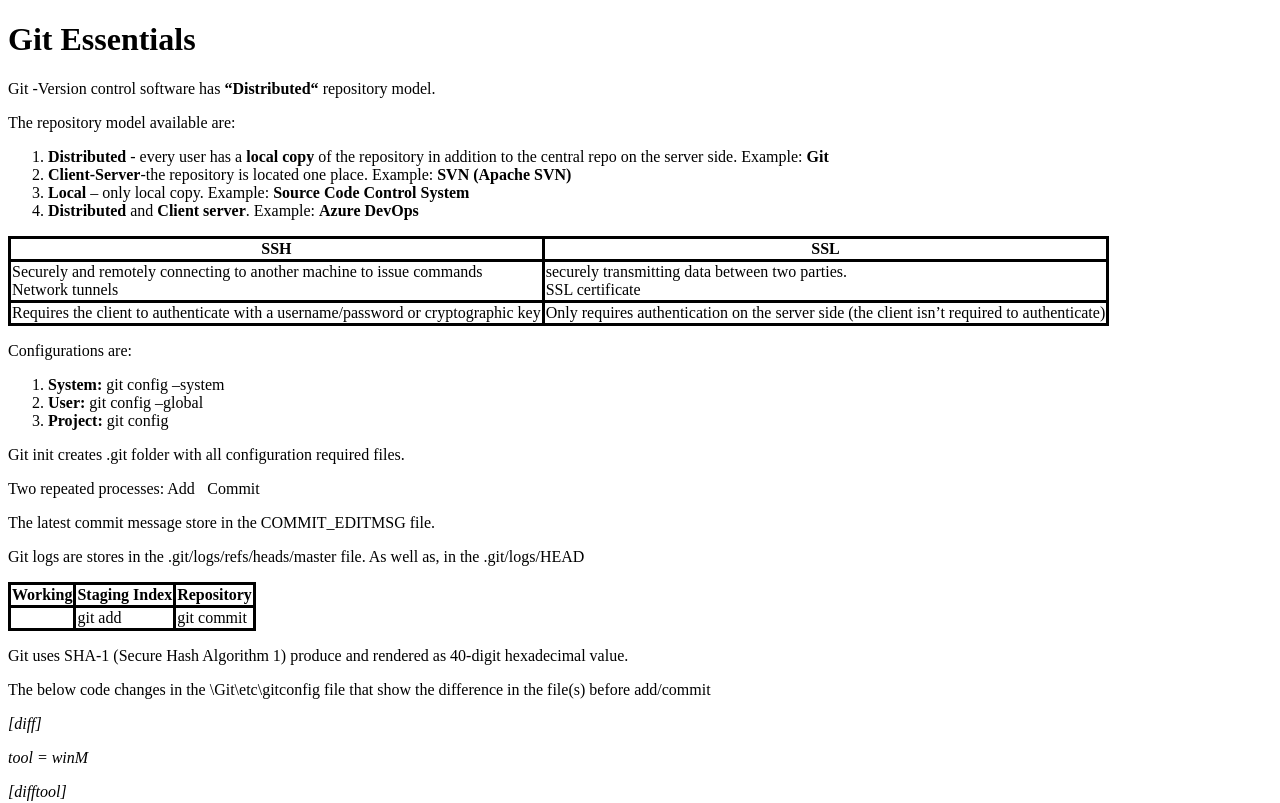
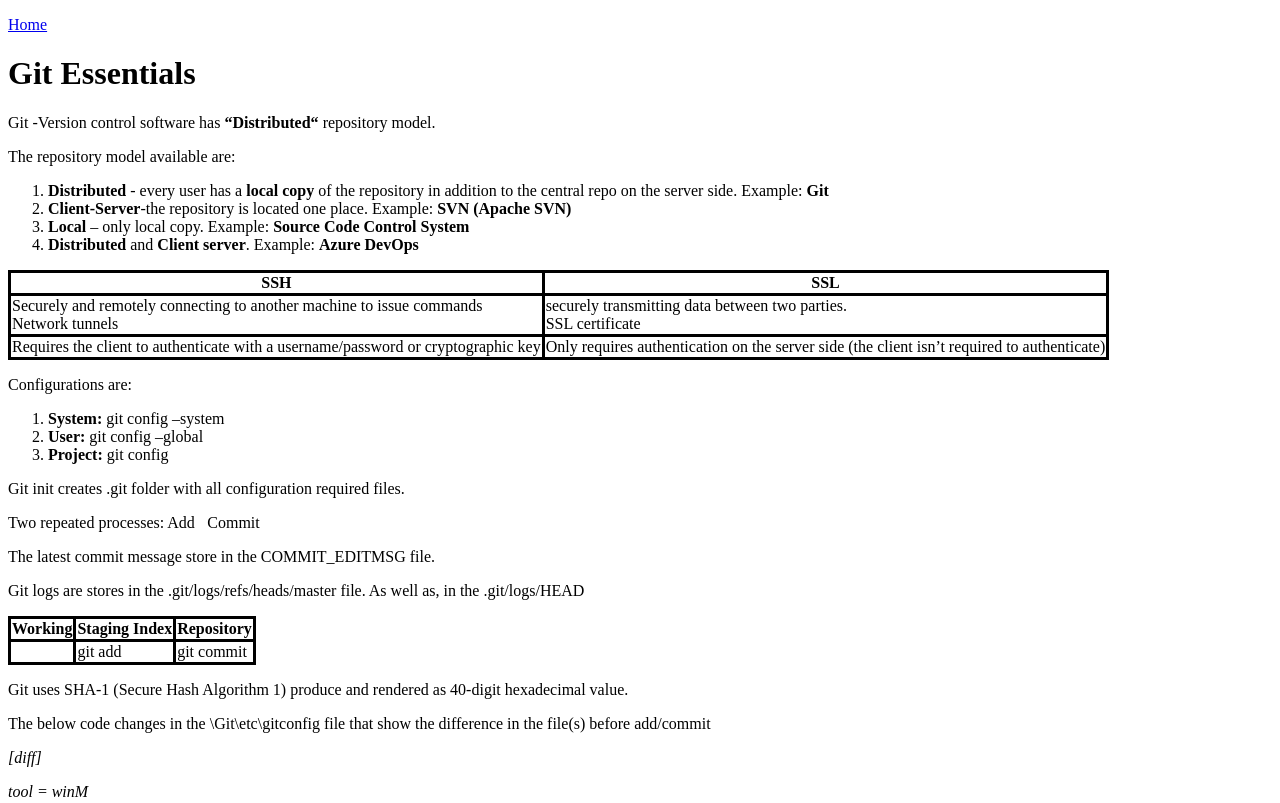
Before and after one commit to anilsyamanthakam/technologies, a plain HTML site: page git.html in a window 1280 px wide. Shown: the top 803 px of the page. Drawn offline with Linux system fonts and the light colour scheme.

Commit message:
git file related chages

```diff
--- a/git.html
+++ b/git.html
@@ -1,11 +1,10 @@
 <!DOCTYPE html>
 <html lang="en">
-
 <head>
   <title>Git</title>
 </head>
-
 <body>
+  <p><a href="https://htmlpreview.github.io/?https://github.com/anilsyamanthakam/technologies/blob/main/index.html">Home</a></p>
   <h1>Git Essentials</h1>
   <p>Git -Version control software has <b>“Distributed“</b> repository model.</p>
   <p>The repository model available are:
```
